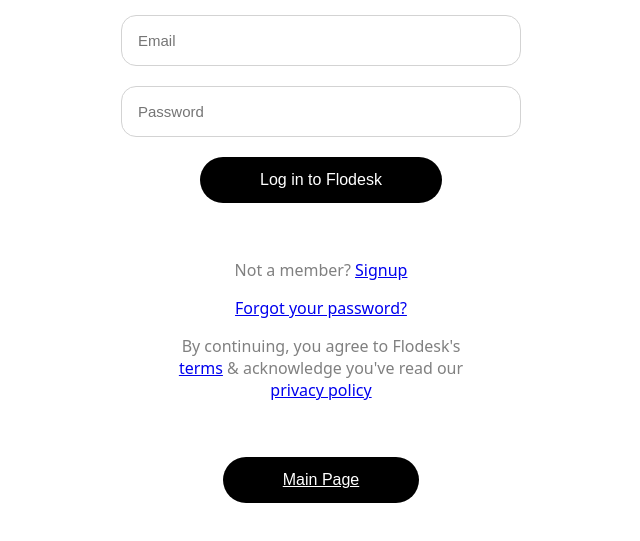
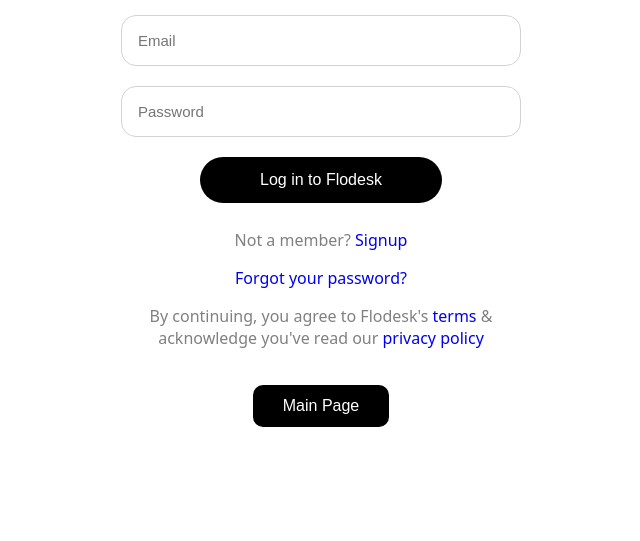
Before and after one commit to krishnastechnologyhub/Box-Model, a plain HTML site: page Project-4/index.html in a window 1280 px wide. Shown: the part 241-782 px from the top of the page, without its empty margins (319-959 px from the left). Drawn offline with Linux system fonts and the light colour scheme.

Commit message:
style.css

```diff
--- a/Project-4/style.css
+++ b/Project-4/style.css
@@ -1,41 +1,29 @@
 @import url("https://fonts.googleapis.com/css2?family=Nunito:ital,wght@0,200..1000;1,200..1000&display=swap");
 
-
-
-
-body{
+body {
   box-sizing: border-box;
 }
-
-.container{
+.container {
   width: 400px;
   border: none;
   margin: 80px auto;
   padding: 16px;
   text-align: center;
-    font-family: system-ui, -apple-system, BlinkMacSystemFont, 'Segoe UI', Roboto, Oxygen, Ubuntu, Cantarell, 'Open Sans', 'Helvetica Neue', sans-serif;
+  font-family: system-ui, -apple-system, BlinkMacSystemFont, "Segoe UI", Roboto,
+    Oxygen, Ubuntu, Cantarell, "Open Sans", "Helvetica Neue", sans-serif;
 }
-
-
 .image-container {
   display: flex;
   justify-content: center;
   align-items: center;
   text-align: center;
 }
-
 .image {
   width: 50%;
   padding-top: 2rem;
   margin: auto;
 }
-
-
-/* .heading{
-    font-family:cursive;
-    font-size: 50px;
-} */
-.input-box{
+.input-box {
   width: 100%;
   margin-bottom: 20px;
   padding: 16px;
@@ -44,7 +32,7 @@ body{
   border: 1px solid lightgrey;
   font-size: 15px;
 }
-button{
+button {
   border-radius: 40px;
   padding: 14px 60px;
   font-size: 16px;
@@ -52,7 +40,23 @@ button{
   background-color: black;
   color: white;
 }
-.text{
-    padding: 40px;
-    color:grey;
+.text {
+  padding: 10px;
+  color: grey;
 }
+.btn2 {
+  background-color: black;
+  border: none;
+  border-radius: 10px;
+  padding: 12px 30px;
+  font-size: 16px;
+  font-family: sans-serif;
+  margin: 10px;
+}
+.btn-center {
+  text-align: center;
+  /* margin-top: -50px; */
+}
+a {
+  text-decoration: none;
+}
```
Lines whose indentation alone changed are shown as unchanged.
